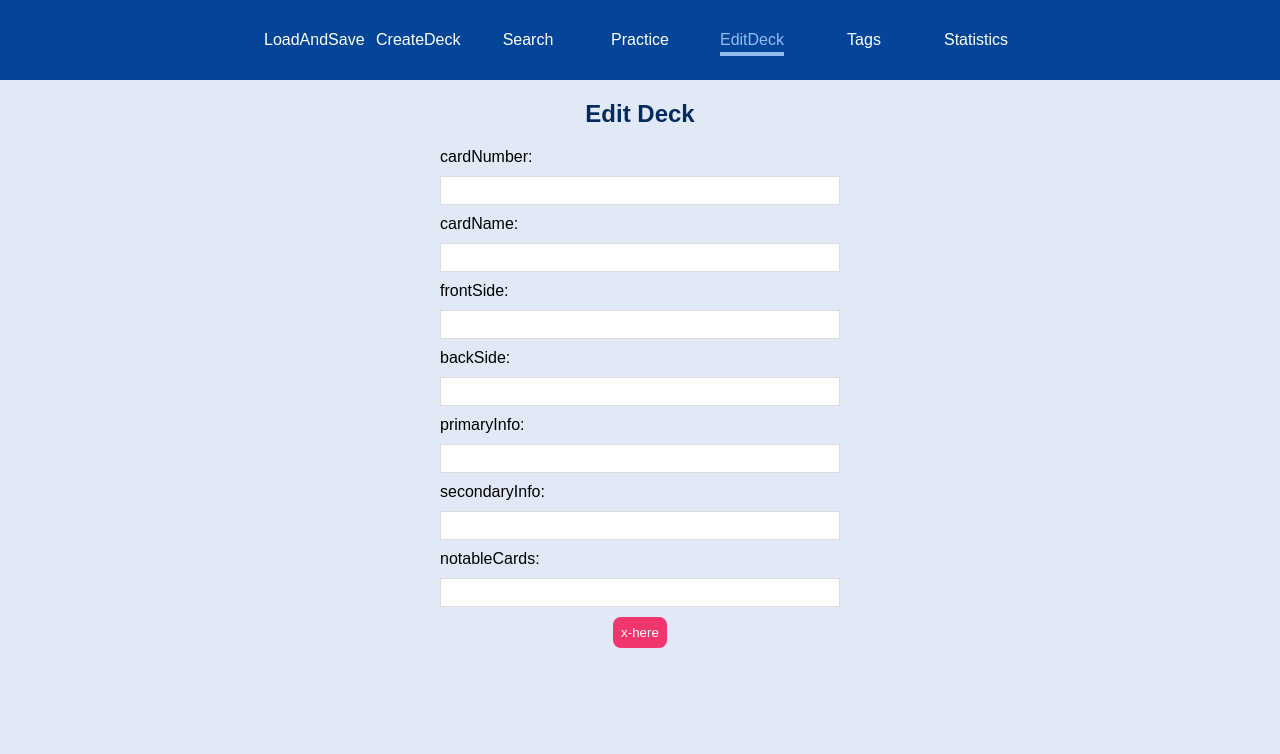
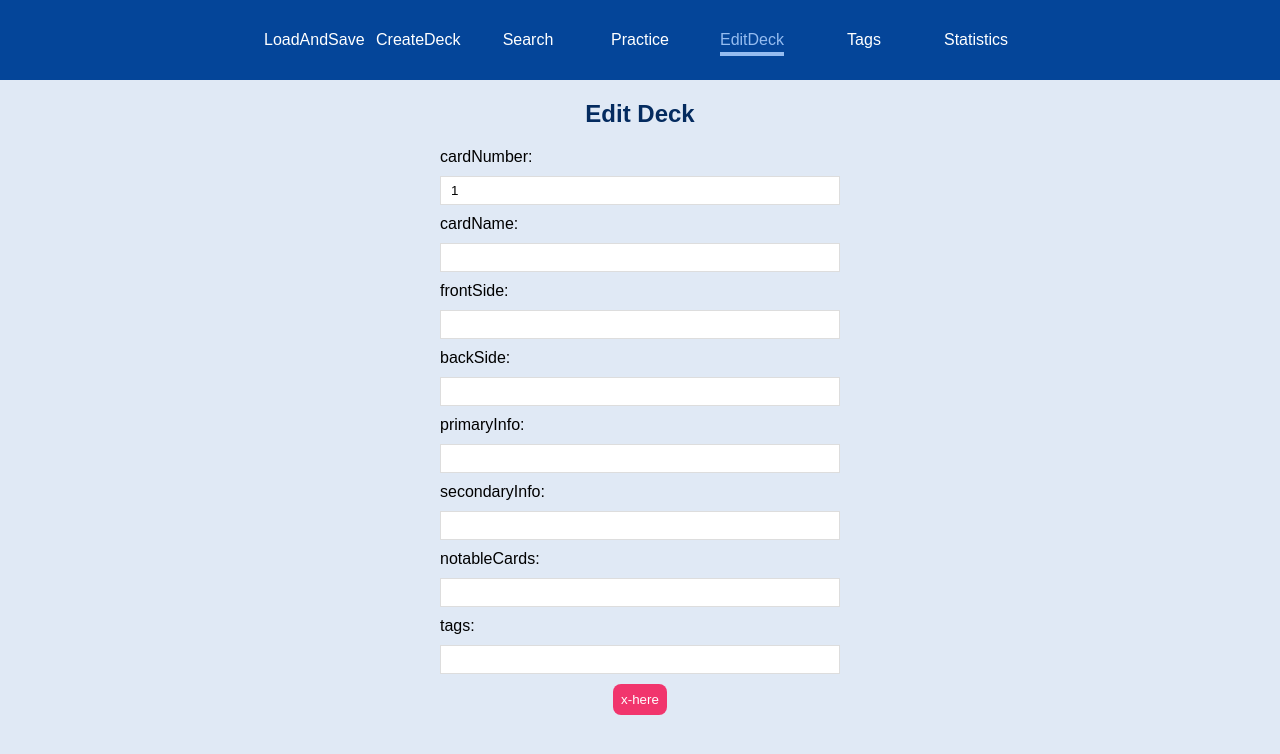
Before and after one commit to Weiqifan1/hanzimining, a React (Create React App) app: page /editdeck in a window 1280 px wide. Shown: the top 754 px of the page. Built offline with nearby package versions, Linux system fonts and the light colour scheme.

Commit message:
2023-02-10_2001_basicAddNewCardsWorks

```diff
--- a/src/pages/EditDeck.tsx
+++ b/src/pages/EditDeck.tsx
@@ -7,7 +7,8 @@ import {bindActionCreators} from "redux";
 import { characterSRSactionCreators,
     State } from '../state/index';
 import {FlashCardDeck} from "../interfaces/flashcarddeck";
-
+import {FlashCard} from "../interfaces/flashcard";
+import tags from "./Tags";
 
 const EditDeck: React.FunctionComponent<IPage> = props => {
 
@@ -15,17 +16,64 @@ const EditDeck: React.FunctionComponent<IPage> = props => {
     useEffect(()=>{addCharactersReference.current?.focus();},[])
 
     const dispatch = useDispatch();
-    const {editListItemInBulk} = bindActionCreators(characterSRSactionCreators, dispatch)
+    const {addNewCardsToDeck} = bindActionCreators(characterSRSactionCreators, dispatch)
     const characterSRSstate: FlashCardDeck = useSelector(
         (state: State) => state.characterSRS
     )
 
-    const [cardNumber, setCardNumber] = useState<number>(characterSRSstate.cards.length + 1)
+    const [localcardNumber, setLocalcardNumber] = useState<number>(characterSRSstate.cards.length + 1)
+    const [localcardName, setLocalcardName] = useState<string>("")
+    const [localfrontSide, setLocalfrontSide] = useState<string>("")
+    const [localbackSide, setLocalbackSide] = useState<string>("")
+    const [localprimaryInfo, setLocalprimaryInfo] = useState<string>("")
+    const [localsecondaryInfo, setLocalsecondaryInfo] = useState<string>("")
+    const [localnotableCards, setLocalnotableCards] = useState<string>("")
+    const [localtags, setLocaltags] = useState<string>("")
 
     function addFormInputToDeck() {
         const deck: FlashCardDeck = characterSRSstate
-        console.log(cardNumber)
-        console.log("buttonPressed")
+
+        const newCard: FlashCard = {
+            cardNumber: localcardNumber,
+            cardName: localcardName,
+            frontSide: localfrontSide,
+            backSide: localbackSide,
+            primaryInfo: localprimaryInfo,
+            secondaryInfo: localsecondaryInfo,
+            notableCards: generateNotableCards(localnotableCards, deck),
+            dateOfLastReview: "0001-01-01",
+            repetitionValue: 0,
+            repetitionHistory: [],
+            tags: generateTags(localtags, deck)
+        }
+
+        addNewCardsToDeck([newCard], characterSRSstate)
+    }
+
+    const generateTags = (input: string, deck: FlashCardDeck): string[] => {
+        const res: string[] = input.split(/(\s+)/).map(each => each.trim())
+        //remove impossibleCards
+        const nestedCardTags: string[][] = deck.cards.map(each => each.tags)
+        const cardTags: string[] = nestedCardTags.reduce((accumulator, value) => accumulator.concat(value), [])
+        const deckTags: string[] = cardTags.concat(Object.keys(deck.tags))
+        const resWithoutImpossibleNums: string[] = res.filter(each => deckTags.indexOf(each) > -1)
+        return resWithoutImpossibleNums
+    }
+
+    const generateNotableCards = (input: string, deck: FlashCardDeck): number[] => {
+        const res: string[] = localnotableCards.split(/(\s+)/).map(each => each.trim())
+        //remove impossibleCards
+        const resWithoutNonNums: number[] = res.filter(each => !isNaN(+each)).map(eachNum => +eachNum)
+        const deckCards: number[] = deck.cards.map(each => each.cardNumber)
+        const resWithoutImpossibleNums: number[] = resWithoutNonNums.filter(each => deckCards.indexOf(each) > -1)
+        return resWithoutImpossibleNums
+    }
+
+    const handleCardNumberChange = (e: React.ChangeEvent<HTMLInputElement>) => {
+        // No longer need to cast to any - hooray for react!
+        const newStr: string = e.target.value
+        const newNumber: number = +newStr
+        setLocalcardNumber(newNumber);
     }
 
     const newCardFrom = (): ReactElement => {
@@ -34,31 +82,35 @@ const EditDeck: React.FunctionComponent<IPage> = props => {
             <form >
                 <label>
                     cardNumber:
-                    <input type="number" name="cardNumber"></input>
+                    <input type="number" name="cardNumber" value={localcardNumber} onChange={handleCardNumberChange}></input>
                 </label>
                 <label>
                     cardName:
-                    <input type="text" name="cardName"></input>
+                    <input type="text" name="cardName" value={localcardName} onChange={e => setLocalcardName(e.currentTarget.value)}></input>
                 </label>
                 <label>
                     frontSide:
-                    <input type="text" name="frontSide"></input>
+                    <input type="text" name="frontSide" value={localfrontSide} onChange={e => setLocalfrontSide(e.currentTarget.value)}></input>
                 </label>
                 <label>
                     backSide:
-                    <input type="text" name="backSide"></input>
+                    <input type="text" name="backSide" value={localbackSide} onChange={e => setLocalbackSide(e.currentTarget.value)}></input>
                 </label>
                 <label>
                     primaryInfo:
-                    <input type="text" name="primaryInfo"></input>
+                    <input type="text" name="primaryInfo" value={localprimaryInfo} onChange={e => setLocalprimaryInfo(e.currentTarget.value)}></input>
                 </label>
                 <label>
                     secondaryInfo:
-                    <input type="text" name="secondaryInfo"></input>
+                    <input type="text" name="secondaryInfo" value={localsecondaryInfo} onChange={e => setLocalsecondaryInfo(e.currentTarget.value)}></input>
                 </label>
                 <label>
                     notableCards:
-                    <input type="text" name="notableCards"></input>
+                    <input type="text" name="notableCards" value={localnotableCards} onChange={e => setLocalnotableCards(e.currentTarget.value)}></input>
+                </label>
+                <label>
+                    tags:
+                    <input type="text" name="tags" value={localtags} onChange={e => setLocaltags(e.currentTarget.value)}></input>
                 </label>
             </form>
             <button type="button" onClick={
@@ -68,7 +120,6 @@ const EditDeck: React.FunctionComponent<IPage> = props => {
 
     }
 
-
     return <section>
         <h1> Edit Deck </h1>
         {newCardFrom()}
--- a/src/state/action-creators/characterSRSactionCreator.ts
+++ b/src/state/action-creators/characterSRSactionCreator.ts
@@ -91,3 +91,15 @@ export const editListItemInBulk = (listItemsInBulk: FlashCard[], characterSRSobj
         })
     }
 }
+
+export const addNewCardsToDeck = (newCards: FlashCard[], characterSRSobject: FlashCardDeck) => {
+    return (dispatch: Dispatch<CharacterSRSaction>) => {
+        dispatch({
+            type: CharacterSRSactionTypes.ADDNEWCARDSTODECK,
+            payload: {
+                CharactersSRS: characterSRSobject,
+                Content: newCards
+            }
+        })
+    }
+}
--- a/src/state/action-types/characterSRSactionTypes.ts
+++ b/src/state/action-types/characterSRSactionTypes.ts
@@ -2,6 +2,7 @@ export enum CharacterSRSactionTypes{
     CREATESRSOBJECT = "createsrsobject",
     EDITLISTITEM = "editlistitem",
     EDITLISTITEMINBULK = "editlistiteminbult",
+    ADDNEWCARDSTODECK = "addnewcardstodeck",
     ADDNEWTAG = "addnewtag",
     REMOVETAG = "removetag",
     EDITSINGLETAG = "editsingletag"
--- a/src/state/reducers/characterSRSreducer.ts
+++ b/src/state/reducers/characterSRSreducer.ts
@@ -35,6 +35,17 @@ const editListItemsInBulk = (newContentInBulk: FlashCard[], characterSRSObject:
     const allNewNumbers: number[] = newContentInBulk.map(each => each.cardNumber)
     const characterList: FlashCard[] = characterSRSObject.cards.filter(each => !allNewNumbers.includes(each.cardNumber))
     const redoneArray: FlashCard[] = characterList.concat(newContentInBulk)
+    const result: FlashCardDeck = {
+        ...characterSRSObject,
+        deckName: characterSRSObject.deckName,
+        cards: redoneArray
+    }
+    return result
+}
+
+const addNewCardToDeck = (newCards: FlashCard[], characterSRSObject: FlashCardDeck): FlashCardDeck => {
+    const characterList: FlashCard[] = characterSRSObject.cards
+    const redoneArray: FlashCard[] = characterList.concat(newCards)
     const result: FlashCardDeck = {
         ...characterSRSObject,
         deckName: characterSRSObject.deckName,
@@ -141,6 +152,8 @@ const characterSRSreducer = (state: FlashCardDeck = initialState, action: Charac
             return editListItem(action.payload.Content[0], action.payload.CharactersSRS)
         case CharacterSRSactionTypes.EDITLISTITEMINBULK:
             return editListItemsInBulk(action.payload.Content, action.payload.CharactersSRS)
+        case CharacterSRSactionTypes.ADDNEWCARDSTODECK:
+            return addNewCardToDeck(action.payload.Content, action.payload.CharactersSRS)
         default:
             return state
     }
```
Also changed, not shown: src/state/actions/characterSRSactions.ts (+9 -1 lines).
